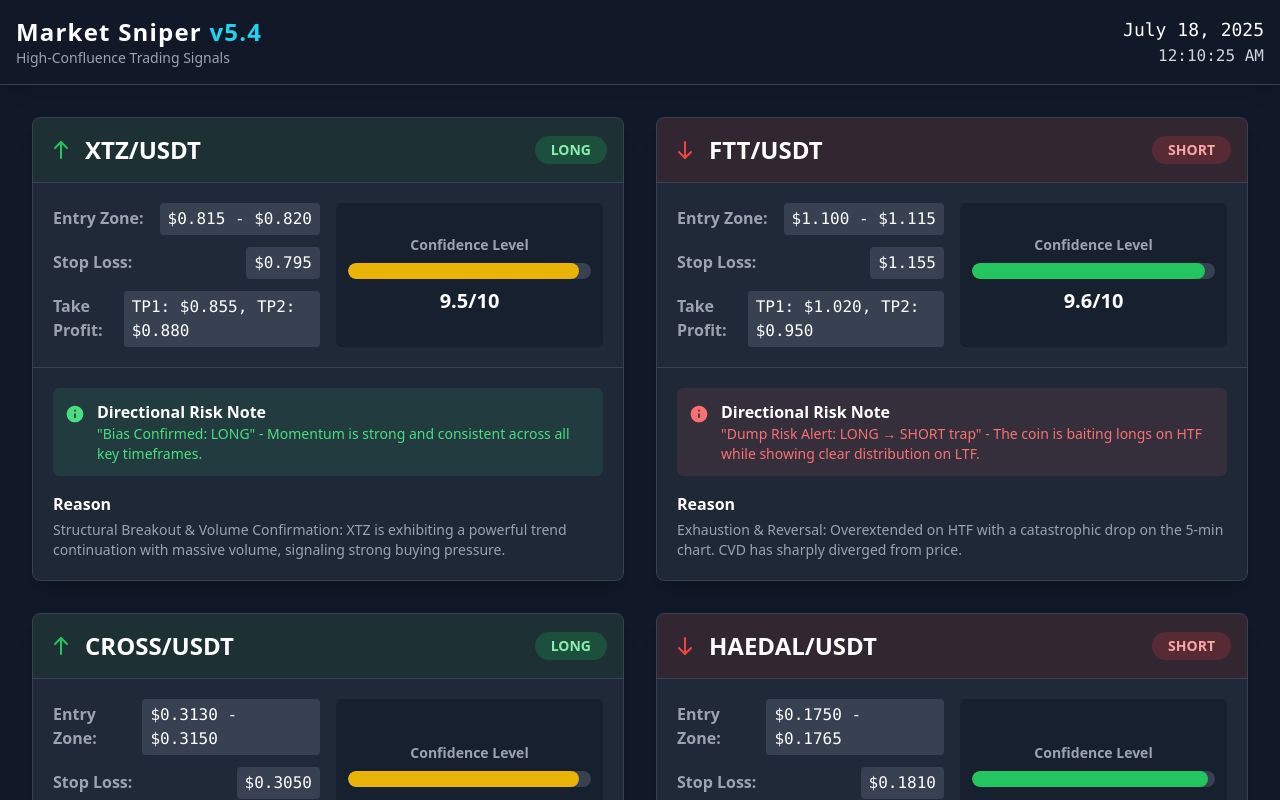
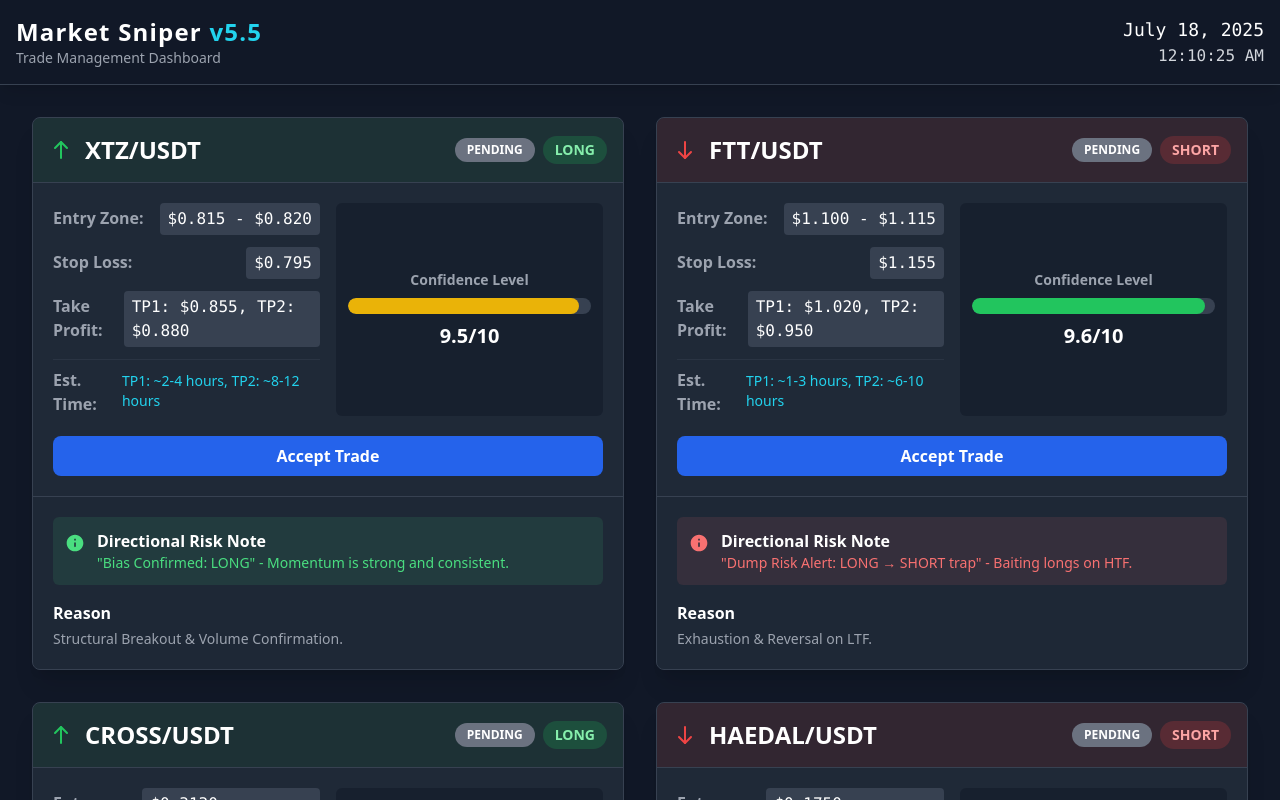
Before and after one commit to clickcellular/market-sniper-app, a React (Create React App) app: page / in a window 1280 px wide. Shown: the top 800 px of the page. Built offline with nearby package versions, Linux system fonts and the light colour scheme.

Commit message:
Update App.js

```diff
--- a/src/App.js
+++ b/src/App.js
@@ -19,57 +19,72 @@ const ShortIcon = () => (
 );
 
 // Icon for the alert/risk notes
-const AlertIcon = () => (
-    <svg width="20" height="20" viewBox="0 0 24 24" fill="none" xmlns="http://www.w3.org/2000/svg">
+const AlertIcon = ({ className = '' }) => (
+    <svg className={className} width="20" height="20" viewBox="0 0 24 24" fill="none" xmlns="http://www.w3.org/2000/svg">
         <path d="M12 2C6.48 2 2 6.48 2 12C2 17.52 6.48 22 12 22C17.52 22 22 17.52 22 12C22 6.48 17.52 2 12 2ZM12 17C11.45 17 11 16.55 11 16V12C11 11.45 11.45 11 12 11C12.55 11 13 11.45 13 12V16C13 16.55 12.55 17 12 17ZM13 9H11V7H13V9Z" fill="currentColor"/>
     </svg>
 );
 
 // --- Mock API Data ---
 
-// This function simulates a network request to a backend that would perform
-// the complex analysis using the CoinGlass API and return the signals.
+// This function simulates a network request to a backend.
 const fetchSignalsFromAPI = () => {
   const mockSignals = [
     {
+      id: 1,
       symbol: "XTZ/USDT",
       direction: "LONG",
       entryZone: "$0.815 - $0.820",
       stopLoss: "$0.795",
       takeProfitZone: "TP1: $0.855, TP2: $0.880",
       confidence: 9.5,
-      riskNote: `"Bias Confirmed: LONG" - Momentum is strong and consistent across all key timeframes.`,
-      reason: "Structural Breakout & Volume Confirmation: XTZ is exhibiting a powerful trend continuation with massive volume, signaling strong buying pressure."
+      riskNote: `"Bias Confirmed: LONG" - Momentum is strong and consistent.`,
+      reason: "Structural Breakout & Volume Confirmation.",
+      status: 'pending', // 'pending', 'active', 'alert'
+      estimatedTimeToTps: "TP1: ~2-4 hours, TP2: ~8-12 hours",
+      alertMessage: null,
     },
     {
+      id: 2,
       symbol: "FTT/USDT",
       direction: "SHORT",
       entryZone: "$1.100 - $1.115",
       stopLoss: "$1.155",
       takeProfitZone: "TP1: $1.020, TP2: $0.950",
       confidence: 9.6,
-      riskNote: `"Dump Risk Alert: LONG → SHORT trap" - The coin is baiting longs on HTF while showing clear distribution on LTF.`,
-      reason: "Exhaustion & Reversal: Overextended on HTF with a catastrophic drop on the 5-min chart. CVD has sharply diverged from price."
+      riskNote: `"Dump Risk Alert: LONG → SHORT trap" - Baiting longs on HTF.`,
+      reason: "Exhaustion & Reversal on LTF.",
+      status: 'pending',
+      estimatedTimeToTps: "TP1: ~1-3 hours, TP2: ~6-10 hours",
+      alertMessage: null,
     },
     {
+      id: 3,
       symbol: "CROSS/USDT",
       direction: "LONG",
       entryZone: "$0.3130 - $0.3150",
       stopLoss: "$0.3050",
       takeProfitZone: "TP1: $0.3250, TP2: $0.3350",
       confidence: 9.5,
-      riskNote: `"Reversal Alert: SHORT → LONG reversal" - Primary trend is bearish, but weakening downside momentum suggests a high probability of a relief bounce.`,
-      reason: "Oversold Condition & Bounce Signal: Significant drop makes further downside less probable. Divergence between short-term selling and longer-term buying support."
+      riskNote: `"Reversal Alert: SHORT → LONG reversal" - Weakening downside momentum.`,
+      reason: "Oversold Condition & LTF/HTF divergence.",
+      status: 'pending',
+      estimatedTimeToTps: "TP1: ~3-5 hours, TP2: ~10-16 hours",
+      alertMessage: null,
     },
     {
+      id: 4,
       symbol: "HAEDAL/USDT",
       direction: "SHORT",
       entryZone: "$0.1750 - $0.1765",
       stopLoss: "$0.1810",
       takeProfitZone: "TP1: $0.1650, TP2: $0.1580",
       confidence: 9.7,
-      riskNote: `"Bias Confirmed: SHORT" - Asset is in a confirmed, high-velocity downtrend. The recent minor bounce is a low-volume fakeout.`,
-      reason: "Confirmed Downtrend & Fakeout Bounce: #1 loser on 4H and 1H lists. A minor 5-min gain was a classic liquidity grab/bull trap."
+      riskNote: `"Bias Confirmed: SHORT" - High-velocity downtrend.`,
+      reason: "Confirmed Downtrend & LTF liquidity grab.",
+      status: 'pending',
+      estimatedTimeToTps: "TP1: ~2-4 hours, TP2: ~8-12 hours",
+      alertMessage: null,
     }
   ];
 
@@ -78,7 +93,7 @@ const fetchSignalsFromAPI = () => {
     setTimeout(() => {
       console.log("Signals received.");
       resolve(mockSignals);
-    }, 1500); // Simulate a 1.5-second network delay
+    }, 1500);
   });
 };
 
@@ -94,11 +109,11 @@ const Header = () => {
   }, []);
 
   return (
-    <header className="bg-gray-900 text-white p-4 shadow-lg border-b border-gray-700">
+    <header className="bg-gray-900 text-white p-4 shadow-lg border-b border-gray-700 sticky top-0 z-10">
       <div className="container mx-auto flex justify-between items-center">
         <div>
-          <h1 className="text-2xl font-bold tracking-wider">Market Sniper <span className="text-cyan-400">v5.4</span></h1>
-          <p className="text-sm text-gray-400">High-Confluence Trading Signals</p>
+          <h1 className="text-2xl font-bold tracking-wider">Market Sniper <span className="text-cyan-400">v5.5</span></h1>
+          <p className="text-sm text-gray-400">Trade Management Dashboard</p>
         </div>
         <div className="text-right">
           <p className="text-lg font-mono">{currentTime.toLocaleDateString('en-US', { year: 'numeric', month: 'long', day: 'numeric' })}</p>
@@ -109,72 +124,80 @@ const Header = () => {
   );
 };
 
-const SignalCard = ({ signal }) => {
+const SignalCard = ({ signal, onAcceptTrade }) => {
   const isLong = signal.direction === 'LONG';
   const confidenceColor = signal.confidence > 9.5 ? 'bg-green-500' : 'bg-yellow-500';
   const riskColor = signal.riskNote.includes('Reversal') ? 'text-yellow-400' : (isLong ? 'text-green-400' : 'text-red-400');
 
+  const statusStyles = {
+    pending: 'bg-gray-500 text-white',
+    active: 'bg-blue-500 text-white animate-pulse',
+    alert: 'bg-red-600 text-white animate-bounce',
+  };
+
   return (
-    <div className="bg-gray-800 border border-gray-700 rounded-lg shadow-xl overflow-hidden transform hover:-translate-y-1 transition-transform duration-300 ease-in-out">
+    <div className="bg-gray-800 border border-gray-700 rounded-lg shadow-xl overflow-hidden transition-all duration-300">
       {/* Card Header */}
       <div className={`p-4 flex justify-between items-center border-b border-gray-700 ${isLong ? 'bg-green-900/20' : 'bg-red-900/20'}`}>
         <div className="flex items-center space-x-3">
           {isLong ? <LongIcon /> : <ShortIcon />}
           <h2 className="text-2xl font-bold text-white">{signal.symbol}</h2>
         </div>
-        <span className={`px-4 py-1 text-sm font-bold rounded-full ${isLong ? 'bg-green-500/20 text-green-300' : 'bg-red-500/20 text-red-300'}`}>
+        <div className="flex items-center space-x-2">
+            <span className={`px-3 py-1 text-xs font-bold rounded-full ${statusStyles[signal.status]}`}>
+                {signal.status.toUpperCase()}
+            </span>
+            <span className={`px-3 py-1 text-sm font-bold rounded-full ${isLong ? 'bg-green-500/20 text-green-300' : 'bg-red-500/20 text-red-300'}`}>
                 {signal.direction}
             </span>
         </div>
+      </div>
+
+      {/* Real-time Alert Box */}
+      {signal.status === 'alert' && (
+        <div className="p-4 bg-red-900/50 border-b border-red-700">
+            <div className="flex items-center space-x-3 text-red-400">
+                <AlertIcon className="animate-ping absolute h-5 w-5 opacity-75"/>
+                <AlertIcon className="relative h-5 w-5"/>
+                <h3 className="text-lg font-bold">Trade Alert!</h3>
+            </div>
+            <p className="mt-2 text-red-300 pl-8">{signal.alertMessage}</p>
+        </div>
+      )}
 
       {/* Card Body */}
-      <div className="p-5 grid grid-cols-1 md:grid-cols-2 gap-4 text-gray-300">
+      <div className="p-5">
+        <div className="grid grid-cols-1 md:grid-cols-2 gap-4 text-gray-300">
             <div className="space-y-3">
-          <div className="flex justify-between items-baseline">
-            <span className="font-semibold text-gray-400">Entry Zone:</span>
-            <span className="font-mono text-white bg-gray-700 px-2 py-1 rounded">{signal.entryZone}</span>
+                <div className="flex justify-between items-baseline"><span className="font-semibold text-gray-400">Entry Zone:</span><span className="font-mono text-white bg-gray-700 px-2 py-1 rounded">{signal.entryZone}</span></div>
+                <div className="flex justify-between items-baseline"><span className="font-semibold text-gray-400">Stop Loss:</span><span className="font-mono text-white bg-gray-700 px-2 py-1 rounded">{signal.stopLoss}</span></div>
+                <div className="flex justify-between items-baseline"><span className="font-semibold text-gray-400">Take Profit:</span><span className="font-mono text-white bg-gray-700 px-2 py-1 rounded">{signal.takeProfitZone}</span></div>
+                <div className="flex justify-between items-baseline pt-2 border-t border-gray-700/50"><span className="font-semibold text-gray-400">Est. Time:</span><span className="text-sm text-cyan-400">{signal.estimatedTimeToTps}</span></div>
             </div>
-          <div className="flex justify-between items-baseline">
-            <span className="font-semibold text-gray-400">Stop Loss:</span>
-            <span className="font-mono text-white bg-gray-700 px-2 py-1 rounded">{signal.stopLoss}</span>
-          </div>
-          <div className="flex justify-between items-baseline">
-            <span className="font-semibold text-gray-400">Take Profit:</span>
-            <span className="font-mono text-white bg-gray-700 px-2 py-1 rounded">{signal.takeProfitZone}</span>
-          </div>
-        </div>
-
             <div className="flex flex-col justify-center items-center bg-gray-900/50 p-3 rounded-md">
                 <span className="text-sm font-semibold text-gray-400 mb-2">Confidence Level</span>
-            <div className="w-full bg-gray-700 rounded-full h-4 overflow-hidden">
-                <div className={`${confidenceColor} h-4 rounded-full`} style={{ width: `${(signal.confidence / 10) * 100}%` }}></div>
-            </div>
+                <div className="w-full bg-gray-700 rounded-full h-4 overflow-hidden"><div className={`${confidenceColor} h-4 rounded-full`} style={{ width: `${(signal.confidence / 10) * 100}%` }}></div></div>
                 <span className="mt-2 text-xl font-bold text-white">{signal.confidence}/10</span>
             </div>
         </div>
+        {signal.status === 'pending' && (
+            <button onClick={() => onAcceptTrade(signal.id)} className="mt-5 w-full bg-blue-600 text-white font-bold py-2 rounded-lg hover:bg-blue-700 transition-colors duration-300">
+                Accept Trade
+            </button>
+        )}
+      </div>
 
-      {/* Card Footer: Reason & Risk */}
+      {/* Card Footer */}
       <div className="p-5 border-t border-gray-700 bg-gray-800/50">
-         <div className={`flex items-start space-x-3 p-3 rounded-md mb-4 ${riskColor.replace('text', 'bg')}/10`}>
-            <div className={`mt-1 ${riskColor}`}><AlertIcon /></div>
-            <div>
-                <h4 className="font-semibold text-white">Directional Risk Note</h4>
-                <p className={`text-sm ${riskColor}`}>{signal.riskNote}</p>
-            </div>
-        </div>
-        <div>
-          <h4 className="font-semibold text-white mb-1">Reason</h4>
-          <p className="text-sm text-gray-400">{signal.reason}</p>
-        </div>
+         <div className={`flex items-start space-x-3 p-3 rounded-md mb-4 ${riskColor.replace('text', 'bg')}/10`}><div className={`mt-1 ${riskColor}`}><AlertIcon /></div><div><h4 className="font-semibold text-white">Directional Risk Note</h4><p className={`text-sm ${riskColor}`}>{signal.riskNote}</p></div></div>
+         <div><h4 className="font-semibold text-white mb-1">Reason</h4><p className="text-sm text-gray-400">{signal.reason}</p></div>
       </div>
     </div>
   );
 };
 
 const LoadingSpinner = () => (
-    <div className="flex justify-center items-center p-10">
-        <div className="animate-spin rounded-full h-16 w-16 border-t-2 border-b-2 border-cyan-400"></div>
-    </div>
+    <div className="flex justify-center items-center p-10"><div className="animate-spin rounded-full h-16 w-16 border-t-2 border-b-2 border-cyan-400"></div></div>
 );
 
 // --- Main App Component ---
@@ -183,6 +206,34 @@ export default function App() {
   const [signals, setSignals] = useState([]);
   const [loading, setLoading] = useState(true);
   const [error, setError] = useState(null);
+
+  const handleAcceptTrade = (signalId) => {
+    setSignals(prevSignals =>
+      prevSignals.map(signal =>
+        signal.id === signalId ? { ...signal, status: 'active' } : signal
+      )
+    );
+    // Here, you would also send this update to your backend.
+    console.log(`Accepted trade for signal ID: ${signalId}`);
+  };
+
+  // This effect simulates a real-time update for an active trade
+  useEffect(() => {
+    const activeSignal = signals.find(s => s.status === 'active' && !s.alertMessage);
+    if (activeSignal) {
+      const timeoutId = setTimeout(() => {
+        setSignals(prevSignals =>
+          prevSignals.map(signal =>
+            signal.id === activeSignal.id
+              ? { ...signal, status: 'alert', alertMessage: 'Whale activity detected: Large sell wall forming above entry. Consider tightening stop loss.' }
+              : signal
+          )
+        );
+      }, 10000); // 10 seconds after a trade is accepted
+      return () => clearTimeout(timeoutId);
+    }
+  }, [signals]);
+
 
   useEffect(() => {
     const getSignals = async () => {
@@ -201,10 +252,7 @@ export default function App() {
 
     getSignals();
 
-    // Set an interval to fetch new signals every 5 minutes (300000 ms)
-    const intervalId = setInterval(getSignals, 300000);
-
-    // Cleanup interval on component unmount
+    const intervalId = setInterval(getSignals, 300000); // Refresh every 5 mins
     return () => clearInterval(intervalId);
   }, []);
 
@@ -218,14 +266,14 @@ export default function App() {
           <div className="text-center text-red-500 bg-red-900/50 p-4 rounded-lg">{error}</div>
         ) : (
           <div className="grid grid-cols-1 lg:grid-cols-2 gap-8">
-            {signals.map((signal, index) => (
-              <SignalCard key={index} signal={signal} />
+            {signals.map((signal) => (
+              <SignalCard key={signal.id} signal={signal} onAcceptTrade={handleAcceptTrade} />
             ))}
           </div>
         )}
       </main>
       <footer className="text-center py-4 text-gray-500 text-xs">
-        <p>Market Sniper v5.4 | Analysis Date: 19th July 2025</p>
+        <p>Market Sniper v5.5 | Analysis Date: 19th July 2025</p>
         <p className="mt-1">This is not financial advice. Trading involves significant risk.</p>
       </footer>
     </div>
```
Lines whose indentation alone changed are shown as unchanged.
